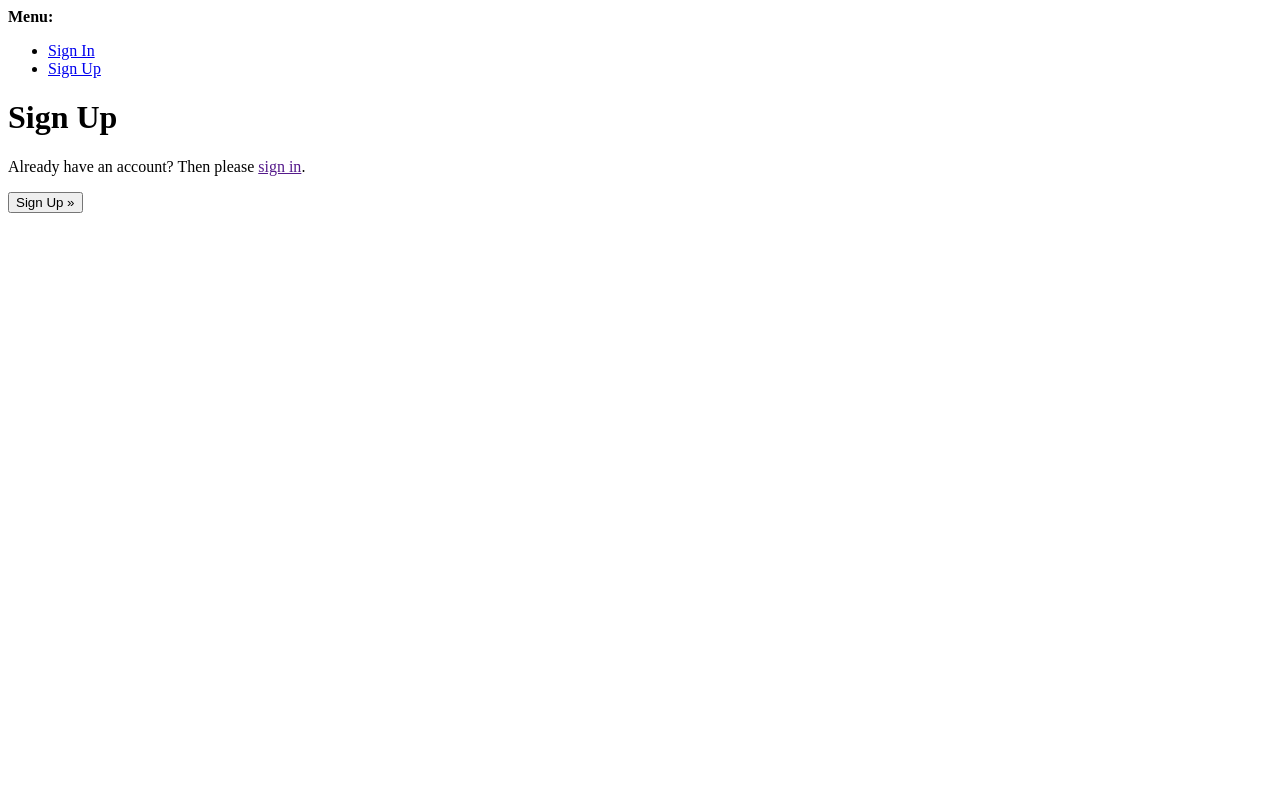
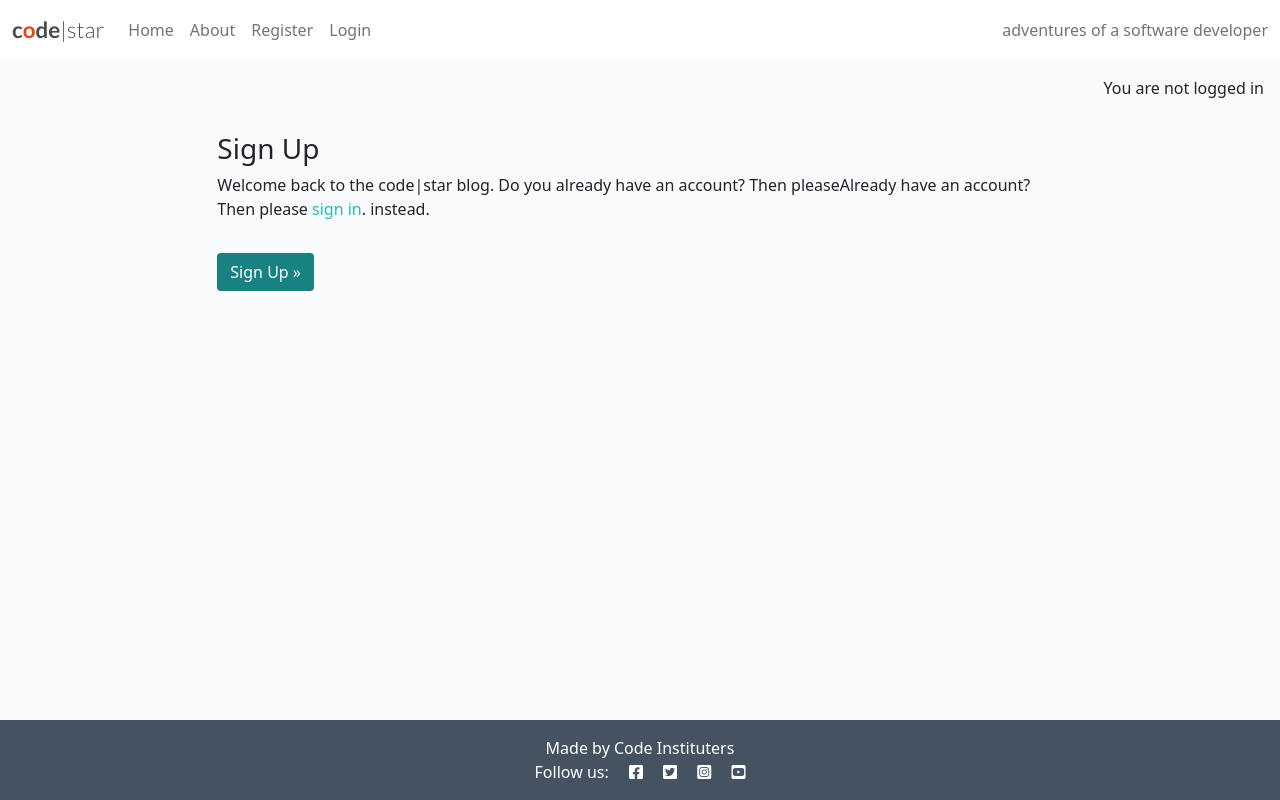
Before and after one commit to Fl0W97/django-blog, a Django app: template templates/account/signup.html in a window 1280 px wide. Run offline with Django 4.2, Linux system fonts and the light colour scheme; the template is opened without the code that fills it: most values are stand-ins (such as "Sample title", 1, 10 or a date in 2020).

Commit message:
add bootstrap for signup

```diff
--- a/codestar/settings.py
+++ b/codestar/settings.py
@@ -27,7 +27,7 @@
 SECRET_KEY = os.environ.get('SECRET_KEY')
 
 # SECURITY WARNING: don't run with debug turned on in production!
-DEBUG = True
+DEBUG = False
 
 ALLOWED_HOSTS = [
     '8000-fl0w97-djangoblog-jm9b37qm0rx.ws.codeinstitute-ide.net',
--- a/codestar/urls.py
+++ b/codestar/urls.py
@@ -17,6 +17,7 @@ Including another URLconf
 from django.contrib import admin
 from django.urls import path, include
 
+
 urlpatterns = [
     path("about/", include("about.urls"), name="about-urls"),
     path("accounts/", include("allauth.urls")),
--- a/templates/account/signup.html
+++ b/templates/account/signup.html
@@ -1,21 +1,38 @@
-{% extends "account/base.html" %}
+{% extends "base.html" %}
 
 {% load i18n %}
 
 {% block head_title %}{% trans "Signup" %}{% endblock head_title %}
 
 {% block content %}
-<h1>{% trans "Sign Up" %}</h1>
+<div class="container"></div>
+  <div class="row">
+    <div class="col-md-8 mt-3 offset-md-2">
+      <h3>{% trans "Sign Up" %}</h3>
 
-<p>{% blocktrans %}Already have an account? Then please <a href="{{ login_url }}">sign in</a>.{% endblocktrans %}</p>
-
+      <p>{% blocktrans %}
+        Welcome back to the code|star blog.
+        Do you already have an account? Then pleaseAlready have an account? Then please
+        <a class="link" href="{{ login_url }}">sign in</a>.
+        instead.
+        {% endblocktrans %}</p>
+      </div>
+  </div>
+<div class="row">
+  <div class="col-md-8 mt-3 offset-md-2">
+    <div>
       <form class="signup" id="signup_form" method="post" action="{% url 'account_signup' %}">
         {% csrf_token %}
         {{ form.as_p }}
         {% if redirect_field_value %}
         <input type="hidden" name="{{ redirect_field_name }}" value="{{ redirect_field_value }}" />
         {% endif %}
-  <button type="submit">{% trans "Sign Up" %} &raquo;</button>
+        <button class="btn btn-signup right" type="submit">{% trans "Sign Up" %} &raquo;</button>
       </form>
+    </div>
+  </div>
+</div>
+
+
 
 {% endblock content %}
--- a/templates/base.html
+++ b/templates/base.html
@@ -73,6 +73,11 @@
     </nav>
 
     <main class="flex-shrink-0 main-bg">
+        {% if user.is_authenticated %}
+        <p class="text-end m-3">You are logged in as {{ user }}</p>
+        {% else %}
+        <p class="text-end m-3">You are not logged in</p>
+        {% endif %}
 
         {% block content %}
         <!-- Content Goes here -->
```
Lines whose indentation alone changed are shown as unchanged.
